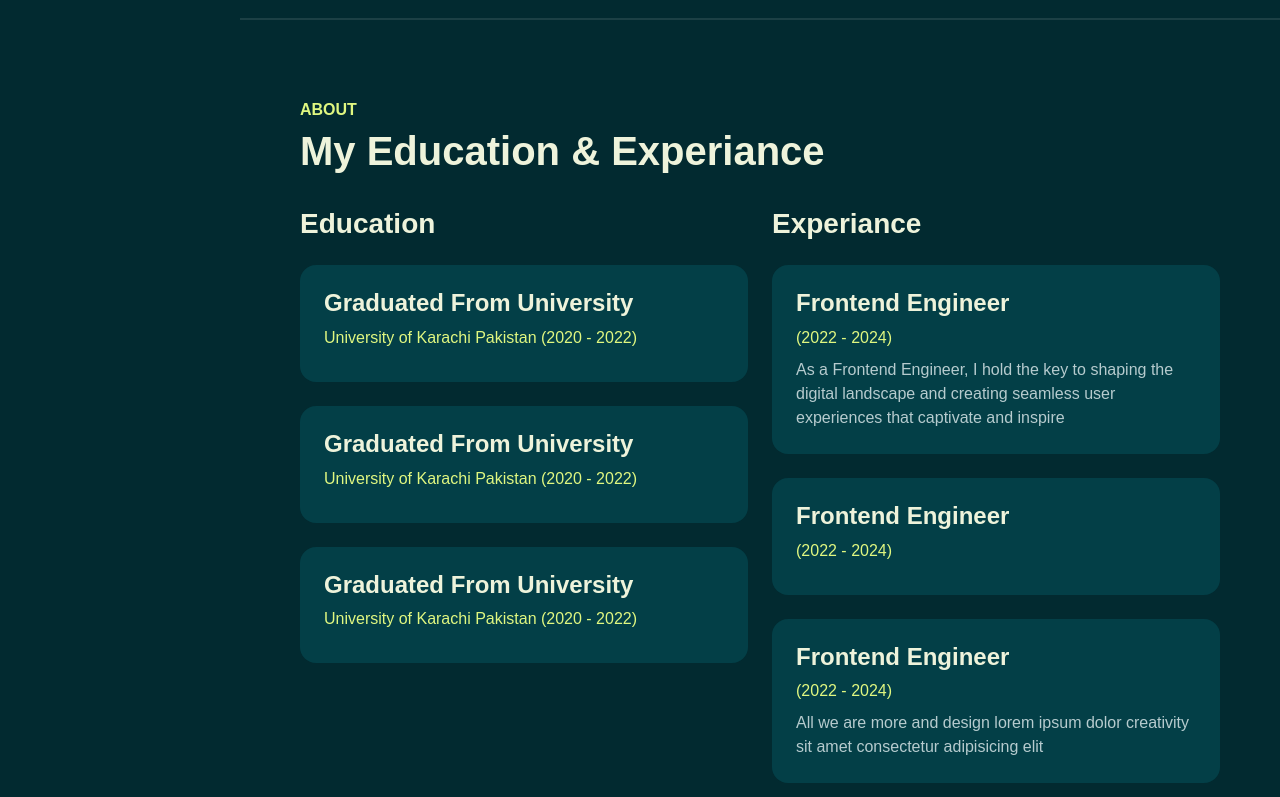
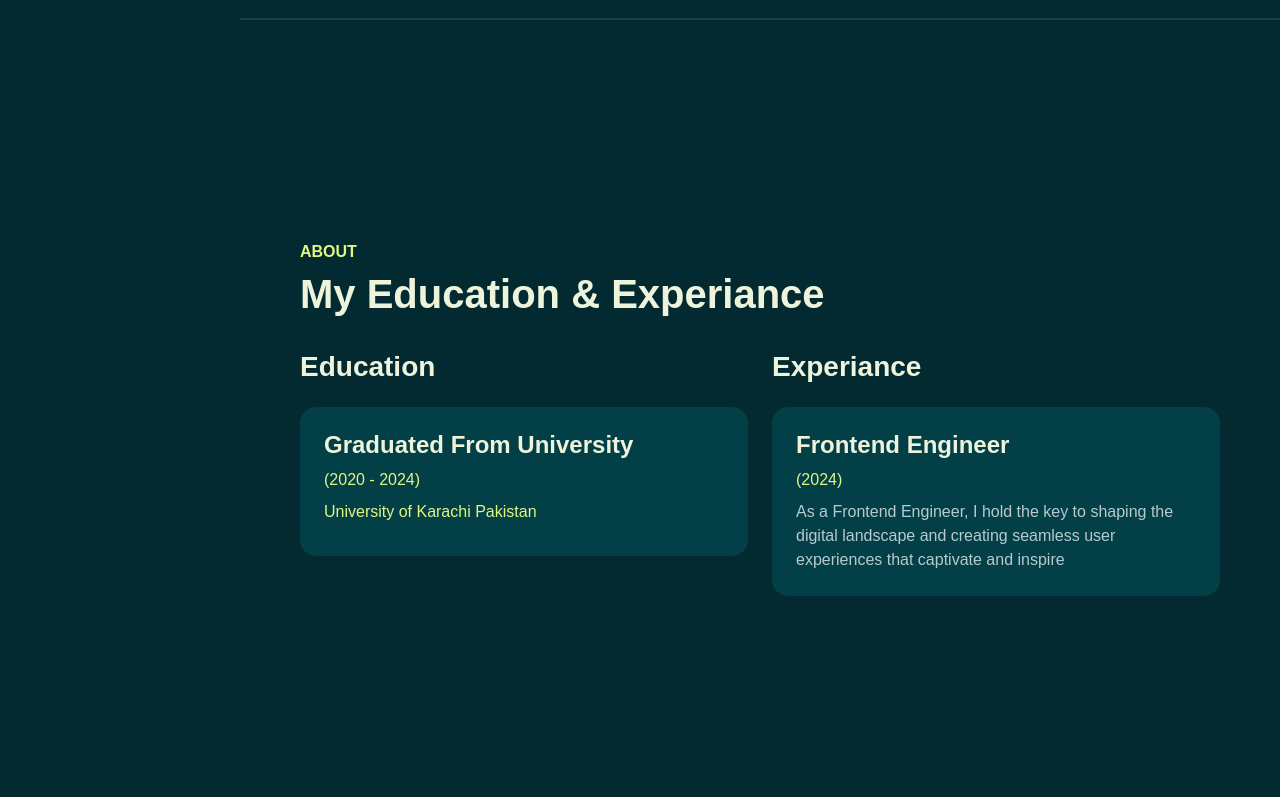
Before and after one commit to razaullahchitrali/Portfolio, a plain HTML site: page index.html in a window 1280 px wide. Shown: the part 2815-3612 px from the top of the page. Drawn offline with nearby package versions, Linux system fonts and the light colour scheme; a web font is replaced by a local one.

Commit message:
remove extra projects

```diff
--- a/index.html
+++ b/index.html
@@ -100,7 +100,7 @@
 
                 <div class="row gy-4">
 
-                    <div class="col-md-4" data-aos="fade-up">
+                    <!-- <div class="col-md-4" data-aos="fade-up">
                         <div class="service p-4 bg-base rounded-4 shadow-effect">
                             <div class="iconbox rounded-4">
                                 <i class="las la-feather"></i>
@@ -109,9 +109,9 @@
                             <p>I craft high-performing and delightful experiences tailored and conversion-focused</p>
                             <a href="#" class="link-custom">Read More</a>
                         </div>
-                    </div>
+                    </div> -->
 
-                    <div class="col-md-4" data-aos="fade-up" data-aos-delay="300">
+                    <!-- <div class="col-md-4" data-aos="fade-up" data-aos-delay="300">
                         <div class="service p-4 bg-base rounded-4 shadow-effect">
                             <div class="iconbox rounded-4">
                                 <i class="las la-pencil-ruler"></i>
@@ -120,7 +120,7 @@
                             <p>I craft high-performing and delightful experiences tailored and conversion-focused</p>
                             <a href="#" class="link-custom">Read More</a>
                         </div>
-                    </div>
+                    </div> -->
 
                     <div class="col-md-4" data-aos="fade-up" data-aos-delay="600">
                         <div class="service p-4 bg-base rounded-4 shadow-effect">
@@ -128,7 +128,9 @@
                                 <i class="las la-laptop-code"></i>
                             </div>
                             <h5 class="mt-4 mb-2">Web Designing</h5>
-                            <p>I craft high-performing and delightful experiences tailored and conversion-focused</p>
+                            <p>With a blend of creativity and technical prowess, I craft bespoke websites that captivate
+                                audiences and drive results.
+                                Specializing in responsive design and user-centric experiences</p>
                             <a href="#" class="link-custom">Read More</a>
                         </div>
                     </div>
@@ -247,12 +249,13 @@
                             <div class="col-12" data-aos="fade-up" data-aos-delay="600">
                                 <div class="bg-base p-4 rounded-4 shadow-effect">
                                     <h4>Graduated From University</h4>
-                                    <p class="text-brand mb-2">University of Karachi Pakistan (2020 - 2022)</p>
+                                    <p class="text-brand mb-2">(2020 - 2024)</p>
+                                    <p class="text-brand mb-2">University of Karachi Pakistan </p>
                                     <p class="mb-0"></p>
                                 </div>
                             </div>
 
-                            <div class="col-12" data-aos="fade-up" data-aos-delay="600">
+                            <!-- <div class="col-12" data-aos="fade-up" data-aos-delay="600">
                                 <div class="bg-base p-4 rounded-4 shadow-effect">
                                     <h4>Graduated From University</h4>
                                     <p class="text-brand mb-2">University of Karachi Pakistan (2020 - 2022)</p>
@@ -266,7 +269,7 @@
                                     <p class="text-brand mb-2">University of Karachi Pakistan (2020 - 2022)</p>
                                     <p class="mb-0"></p>
                                 </div>
-                            </div>
+                            </div> -->
 
                         </div>
 
@@ -280,17 +283,17 @@
                             <div class="col-12" data-aos="fade-up" data-aos-delay="600">
                                 <div class="bg-base p-4 rounded-4 shadow-effect">
                                     <h4>Frontend Engineer</h4>
-                                    <p class="text-brand mb-2"> (2022 - 2024)</p>
+                                    <p class="text-brand mb-2"> (2024)</p>
                                     <p class="mb-0">As a Frontend Engineer, I hold the key to shaping the digital
                                         landscape and creating seamless user experiences that
                                         captivate and inspire</p>
                                 </div>
                             </div>
 
-                            <div class="col-12" data-aos="fade-up" data-aos-delay="600">
+                            <!-- <div class="col-12" data-aos="fade-up" data-aos-delay="600">
                                 <div class="bg-base p-4 rounded-4 shadow-effect">
                                     <h4>Frontend Engineer</h4>
-                                    <p class="text-brand mb-2"> (2022 - 2024)</p>
+                                    <p class="text-brand mb-2"> ( 2024)</p>
                                     <p class="mb-0"></p>
                                 </div>
                             </div>
@@ -298,11 +301,11 @@
                             <div class="col-12" data-aos="fade-up" data-aos-delay="600">
                                 <div class="bg-base p-4 rounded-4 shadow-effect">
                                     <h4>Frontend Engineer</h4>
-                                    <p class="text-brand mb-2"> (2022 - 2024)</p>
+                                    <p class="text-brand mb-2"> ( 2024)</p>
                                     <p class="mb-0">All we are more and design lorem ipsum dolor creativity sit amet
                                         consectetur adipisicing elit</p>
                                 </div>
-                            </div>
+                            </div> -->
 
                         </div>
 
```
